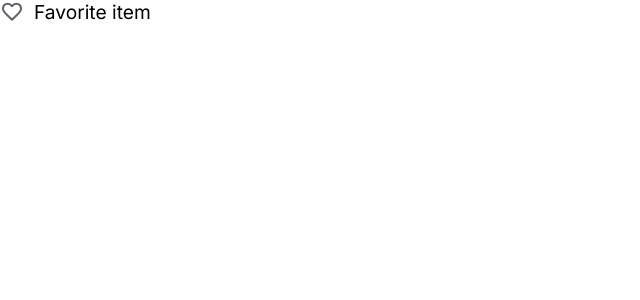
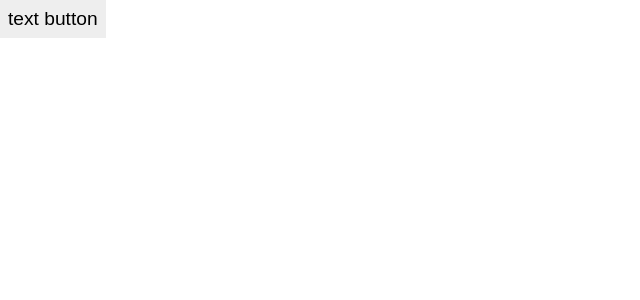
Before and after one commit to richardimaoka/react-code-snippets, a Next.js app in the folder nextjs/: page / in a window 1280 px wide. Shown: the top 300 px of the page, without its empty margins (0-640 px from the left). Built offline with nearby package versions, Linux system fonts and the light colour scheme.

Commit message:
TextButton

```diff
--- /dev/null
+++ b/nextjs/app/components/buttons/TextButton.module.css
@@ -0,0 +1,20 @@
+.component {
+  /* Cancel button's default styling */
+  background-color: transparent;
+  border: none;
+  cursor: pointer;
+  outline: none;
+  padding: 0;
+  appearance: none;
+
+  padding-top: 8px;
+  padding-bottom: 8px;
+  padding-left: 8px;
+  padding-right: 8px;
+
+  font-size: 1.2rem;
+}
+
+.component:hover {
+  background-color: rgb(238, 238, 238);
+}
--- /dev/null
+++ b/nextjs/app/components/buttons/TextButton.tsx
@@ -0,0 +1,9 @@
+import styles from "./TextButton.module.css";
+
+interface Props {
+  children: string;
+}
+
+export function TextButton(props: Props) {
+  return <button className={styles.component}>{props.children}</button>;
+}
--- a/nextjs/app/page.tsx
+++ b/nextjs/app/page.tsx
@@ -1,9 +1,10 @@
+import { TextButton } from "./components/buttons/TextButton";
 import { ListItemFavorite } from "./components/list/ListItemFavorite";
 
 export default function Page() {
   return (
     <div>
-      <ListItemFavorite />
+      <TextButton>text button</TextButton>
     </div>
   );
 }
```
